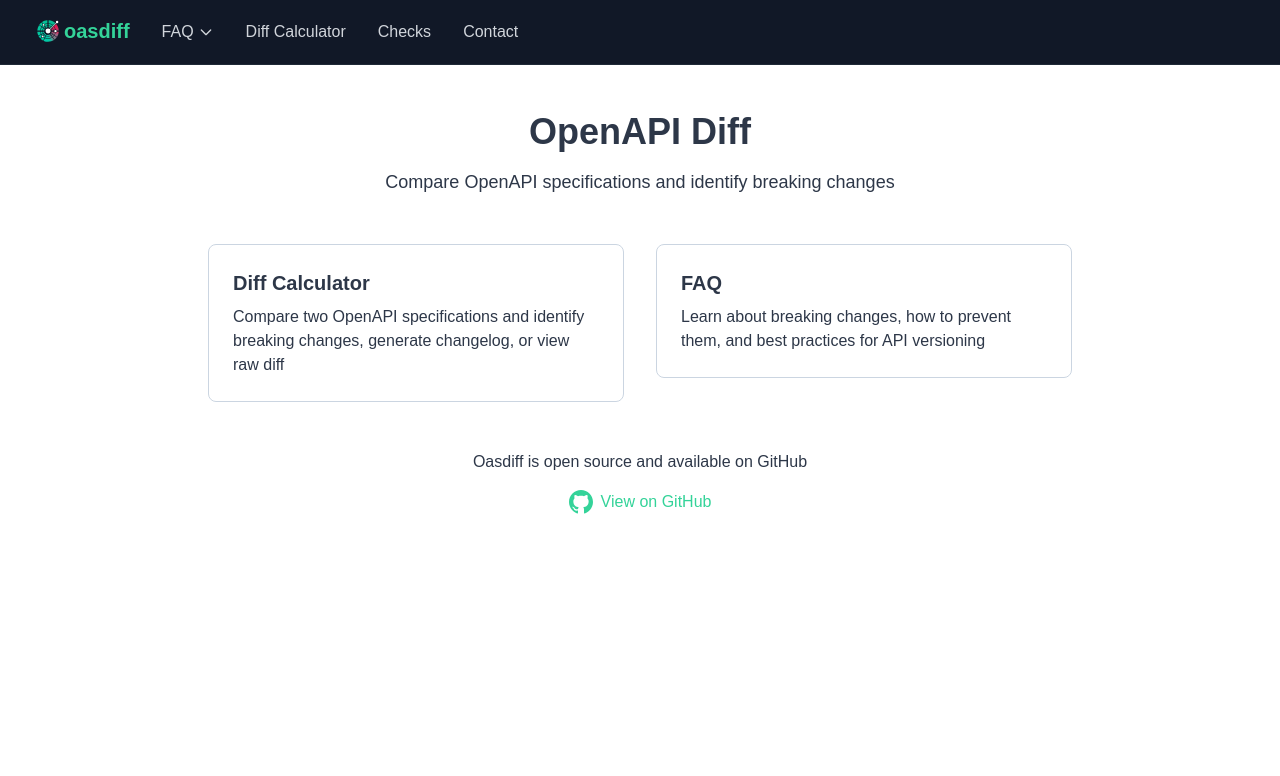
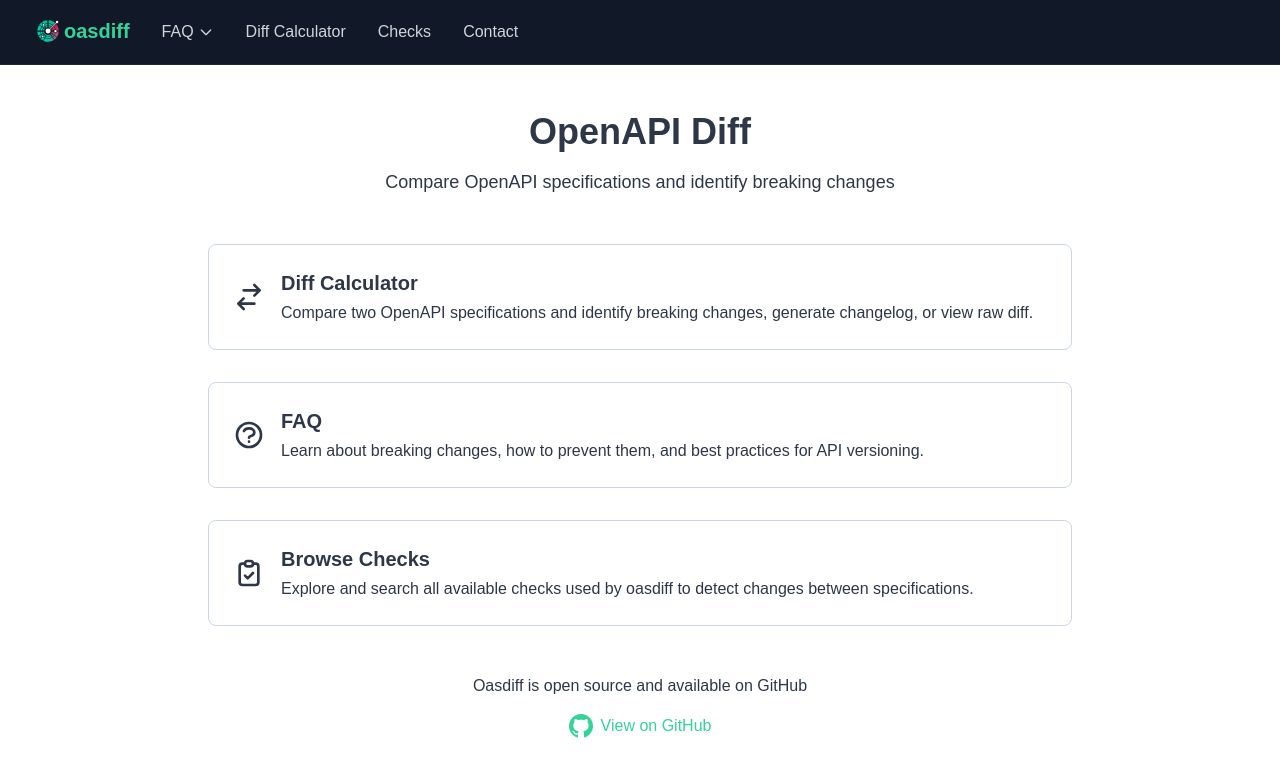
Before and after one commit to oasdiff/w3, a Next.js app: page / in a window 1280 px wide. Shown: the top 776 px of the page. Built offline with nearby package versions, Linux system fonts and the light colour scheme.

Commit message:
add link to checks

```diff
--- a/app/page.tsx
+++ b/app/page.tsx
@@ -10,26 +10,55 @@
         </p>
       </div>
 
-      <div className="grid grid-cols-1 md:grid-cols-2 gap-8">
+      <div className="grid grid-cols-1 md:grid-cols-1 gap-8">
         <Link href="/diff-calculator" className="group">
-          <div className="p-6 rounded-lg border border-[var(--background-hover)] bg-[var(--background-card)]/50 backdrop-blur-sm hover:bg-[var(--background-hover)]/50 transition-colors">
-            <h2 className="text-xl font-semibold mb-2 text-[var(--foreground)] group-hover:text-emerald-400 transition-colors">
+          <div className="p-6 rounded-lg border border-[var(--background-hover)] bg-[var(--background-card)]/50 backdrop-blur-sm hover:bg-[var(--background-hover)]/50 transition-colors h-full flex items-center gap-4">
+            {/* Diff Calculator Icon (Arrows) */}
+            <svg xmlns="http://www.w3.org/2000/svg" className="h-8 w-8 text-[var(--foreground)]/70 group-hover:text-emerald-400 transition-colors flex-shrink-0" fill="none" viewBox="0 0 24 24" stroke="currentColor" strokeWidth="2">
+              <path strokeLinecap="round" strokeLinejoin="round" d="M8 7h12m0 0l-4-4m4 4l-4 4m0 6H4m0 0l4 4m-4-4l4-4" />
+            </svg>
+            <div>
+              <h2 className="text-xl font-semibold mb-1 text-[var(--foreground)] group-hover:text-emerald-400 transition-colors">
                 Diff Calculator
               </h2>
               <p className="text-[var(--foreground)]/70">
-              Compare two OpenAPI specifications and identify breaking changes, generate changelog, or view raw diff
+                Compare two OpenAPI specifications and identify breaking changes, generate changelog, or view raw diff.
               </p>
+            </div>
           </div>
         </Link>
 
         <Link href="/faq" className="group">
-          <div className="p-6 rounded-lg border border-[var(--background-hover)] bg-[var(--background-card)]/50 backdrop-blur-sm hover:bg-[var(--background-hover)]/50 transition-colors">
-            <h2 className="text-xl font-semibold mb-2 text-[var(--foreground)] group-hover:text-emerald-400 transition-colors">
+          <div className="p-6 rounded-lg border border-[var(--background-hover)] bg-[var(--background-card)]/50 backdrop-blur-sm hover:bg-[var(--background-hover)]/50 transition-colors h-full flex items-center gap-4">
+            {/* FAQ Icon (Question Mark) */}
+            <svg xmlns="http://www.w3.org/2000/svg" className="h-8 w-8 text-[var(--foreground)]/70 group-hover:text-emerald-400 transition-colors flex-shrink-0" fill="none" viewBox="0 0 24 24" stroke="currentColor" strokeWidth="2">
+              <path strokeLinecap="round" strokeLinejoin="round" d="M8.228 9c.549-1.165 2.03-2 3.772-2 2.21 0 4 1.343 4 3 0 1.4-1.278 2.575-3.006 2.907-.542.104-.994.54-.994 1.093m0 3h.01M21 12a9 9 0 11-18 0 9 9 0 0118 0z" />
+            </svg>
+            <div>
+              <h2 className="text-xl font-semibold mb-1 text-[var(--foreground)] group-hover:text-emerald-400 transition-colors">
                 FAQ
               </h2>
               <p className="text-[var(--foreground)]/70">
-              Learn about breaking changes, how to prevent them, and best practices for API versioning
+                Learn about breaking changes, how to prevent them, and best practices for API versioning.
               </p>
+            </div>
+          </div>
+        </Link>
+
+        <Link href="/checks" className="group">
+          <div className="p-6 rounded-lg border border-[var(--background-hover)] bg-[var(--background-card)]/50 backdrop-blur-sm hover:bg-[var(--background-hover)]/50 transition-colors h-full flex items-center gap-4">
+            {/* Browse Checks Icon (Checklist) */}
+            <svg xmlns="http://www.w3.org/2000/svg" className="h-8 w-8 text-[var(--foreground)]/70 group-hover:text-emerald-400 transition-colors flex-shrink-0" fill="none" viewBox="0 0 24 24" stroke="currentColor" strokeWidth="2">
+              <path strokeLinecap="round" strokeLinejoin="round" d="M9 5H7a2 2 0 00-2 2v12a2 2 0 002 2h10a2 2 0 002-2V7a2 2 0 00-2-2h-2M9 5a2 2 0 002 2h2a2 2 0 002-2M9 5a2 2 0 012-2h2a2 2 0 012 2m-6 9l2 2 4-4" />
+            </svg>
+            <div>
+              <h2 className="text-xl font-semibold mb-1 text-[var(--foreground)] group-hover:text-emerald-400 transition-colors">
+                Browse Checks
+              </h2>
+              <p className="text-[var(--foreground)]/70">
+                Explore and search all available checks used by oasdiff to detect changes between specifications.
+              </p>
+            </div>
           </div>
         </Link>
       </div>
```
Lines whose indentation alone changed are shown as unchanged.
